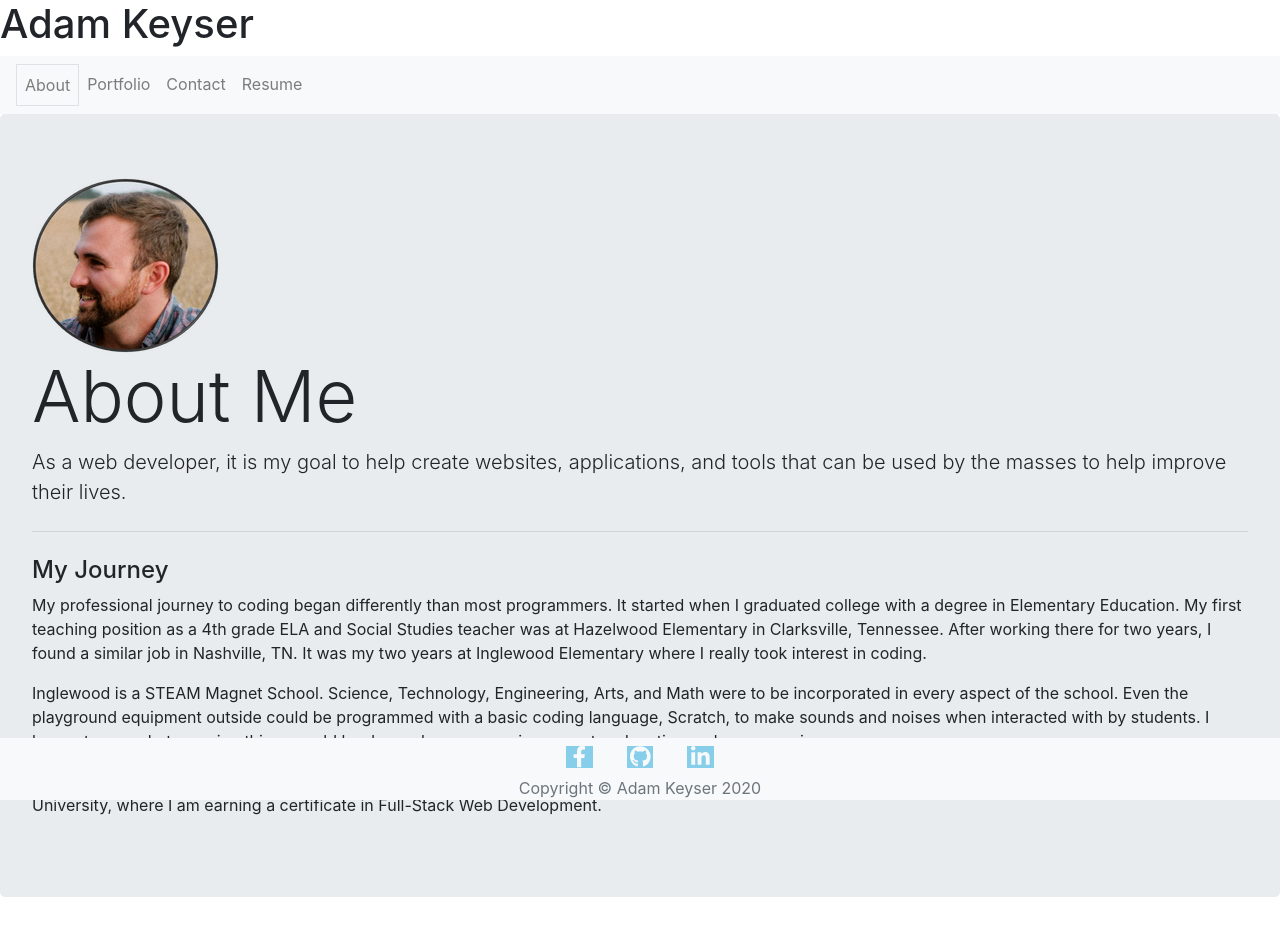
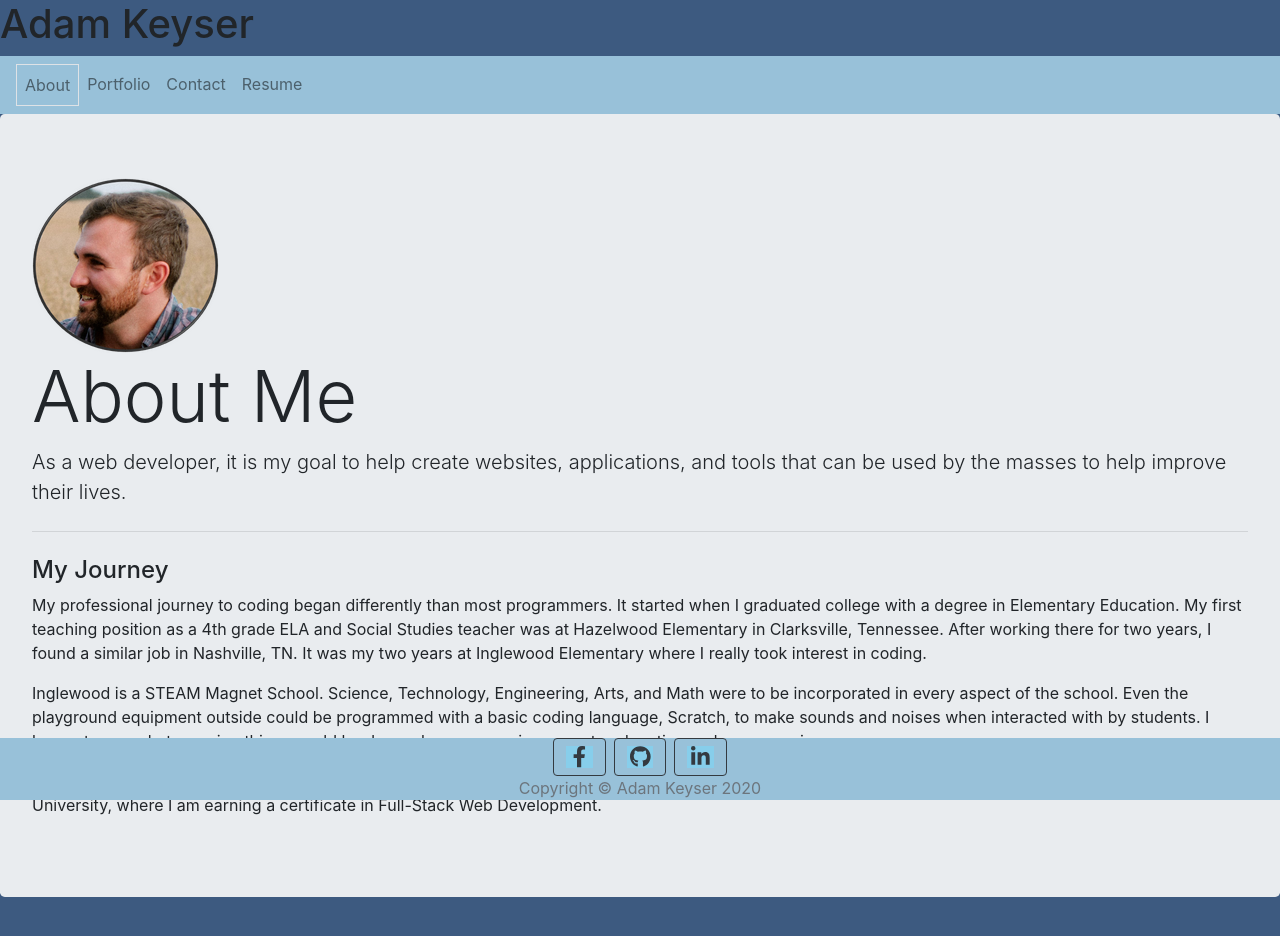
Before and after one commit to adamkeyser45/professional_portfolio, a React (Create React App) app: page / in a window 1280 px wide. Shown: the top 936 px of the page. Built offline with nearby package versions, Linux system fonts and the light colour scheme.

Commit message:
adding css background colors to pages

```diff
--- a/src/components/Footer/index.js
+++ b/src/components/Footer/index.js
@@ -2,15 +2,15 @@ import React from 'react';
 
 function Footer() {
     return (
-        <footer className="footer fixed-bottom bg-light">
+        <footer className="footer fixed-bottom">
             <div className="d-flex justify-content-center">
-                <a className="btn btn-outline-light btn-social mx-1"
+                <a className="btn btn-outline-dark btn-social mx-1"
                     href="https://www.facebook.com/adam.keyser">
                         <i className="fab fa-fw fa-facebook-f fa-lg" style={{background:"SkyBlue"}}></i></a>
-                <a className="btn btn-outline-light btn-social mx-1"
+                <a className="btn btn-outline-dark btn-social mx-1"
                     href="https://github.com/adamkeyser45">
                         <i className="fab fa-fw fa-github fa-lg" style={{background:"SkyBlue"}}></i></a>
-                <a className="btn btn-outline-light btn-social mx-1"
+                <a className="btn btn-outline-dark btn-social mx-1"
                     href="https://www.linkedin.com/in/adam-keyser-693741107/">
                         <i className="fab fa-fw fa-linkedin-in fa-lg" style={{background:"SkyBlue"}}></i></a>
             </div>
--- a/src/components/Navigation/index.js
+++ b/src/components/Navigation/index.js
@@ -23,7 +23,7 @@ function Navigation() {
 
     return (
         <div>
-            <nav className="navbar navbar-expand-lg navbar-light bg-light">
+            <nav className="navbar navbar-expand-lg navbar-light">
                 <div className="" id="navbarNavAltMarkup">
                     <div className="navbar-nav">
                     {tabs.map(tab => (
--- a/src/components/pages/Resume.js
+++ b/src/components/pages/Resume.js
@@ -2,9 +2,9 @@ import React from 'react';
 
 function Resume() {
     return (
-        <div className="card m-5" style={{border: "none"}}>
+        <div id="resume-card" className="card m-5" style={{border: "none"}}>
             <div className="row">
-                <ul className="list-unstyled" style={{width: "33%"}}>
+                <ul className="list-unstyled col-4" >
                     <li className="h2">Front-End Proficiencies</li>
                         <ul>
                             <li>HTML</li>
@@ -16,7 +16,7 @@ function Resume() {
                             <li>Bootstrap</li>
                         </ul>
                 </ul>
-                <ul className="list-unstyled" style={{width: "33%"}}>
+                <ul className="list-unstyled col-4" >
                     <li className="h2">Back-End Proficiencies</li>
                         <ul>
                             <li>APIs</li>
@@ -28,7 +28,7 @@ function Resume() {
                         </ul>
                 </ul>
 
-                <div className="card text-center" style={{width: "33%", border: "none"}}>
+                <div id="resume-download" className="card text-center col-4" style={{border: "none"}}>
                     <h2>Click here to download my Full Resume</h2>
                     <a href={require("../../assets/Adam_Keyser_Resume.pdf")} download>
                     <i className="far fa-file-pdf fa-7x mx-auto" style={{width: "100px"}}></i>
--- a/src/index.css
+++ b/src/index.css
@@ -5,9 +5,34 @@ body {
     sans-serif;
   -webkit-font-smoothing: antialiased;
   -moz-osx-font-smoothing: grayscale;
+  background-color: #3D5A80;
 }
 
 code {
   font-family: source-code-pro, Menlo, Monaco, Consolas, 'Courier New',
     monospace;
 }
+
+nav {
+  background-color: #98C1D9;
+}
+
+footer {
+  background-color: #98C1D9;
+}
+
+.media {
+  background-color: #E0FBFC;
+}
+
+#contact-form {
+  background-color: #E0FBFC;
+}
+
+#resume-card {
+  background-color: #E0FBFC;
+}
+
+#resume-download {
+  background-color: #E0FBFC;
+}
```
